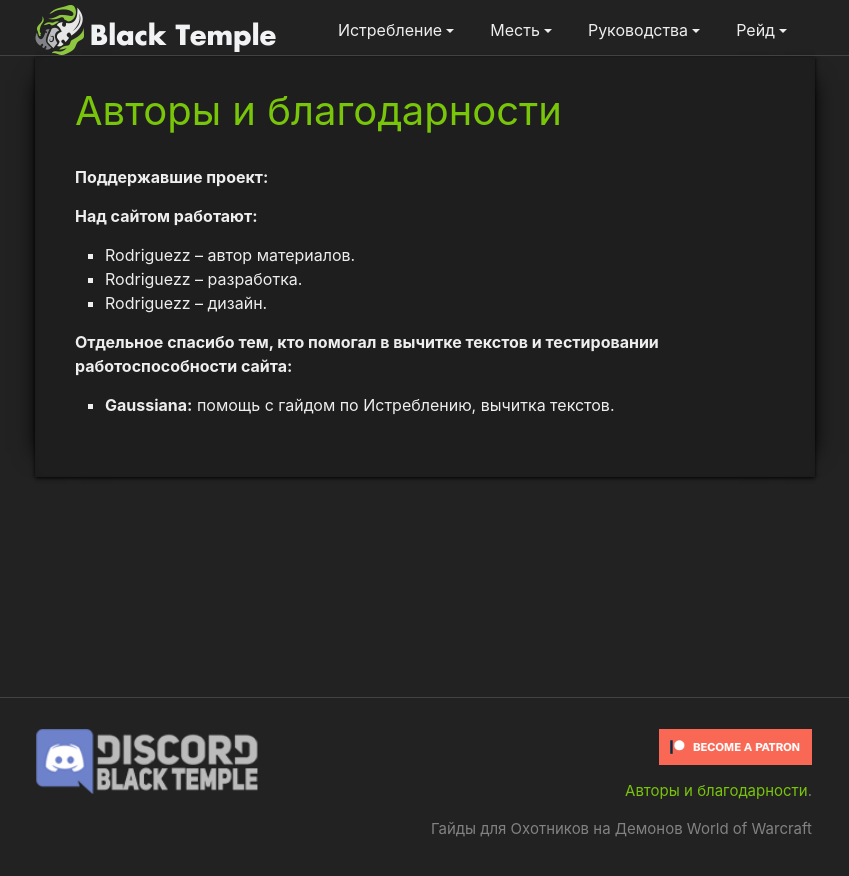
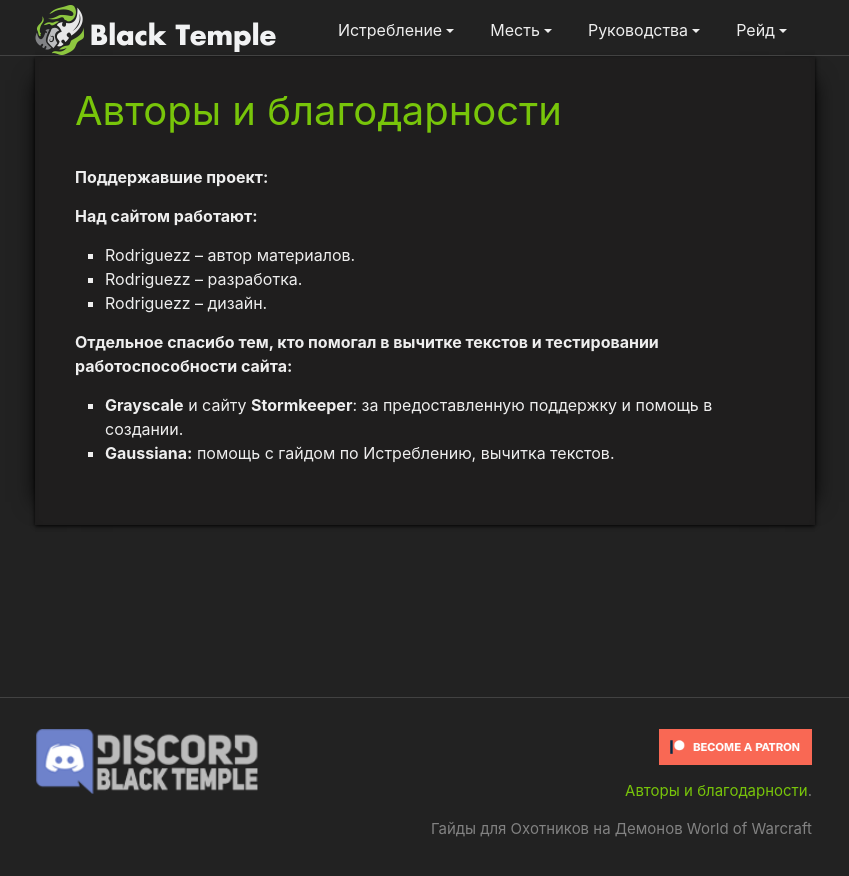
Before and after one commit to blacktempl/blacktempl.github.io, a Jekyll site: the page built from patreon/thanks.md, in a window 1280 px wide. Shown: the top 876 px of the page, without its empty margins (215-1064 px from the left). Built offline with Jekyll 4.4.1, drawn with Linux system fonts in a browser that asks for light colours; a script that is not in the unit is left out; comment, search, counter and statistics services are not loaded.

Commit message:
Update thanks.md

```diff
--- a/patreon/thanks.md
+++ b/patreon/thanks.md
@@ -16,5 +16,5 @@ toc: false
 * Rodriguezz – дизайн.
 
 **Отдельное спасибо тем, кто помогал в вычитке текстов и тестировании работоспособности сайта:**
-
+* **Grayscale** и сайту **Stormkeeper**: за предоставленную поддержку и помощь в создании.
 * **Gaussiana:** помощь с гайдом по Истреблению, вычитка текстов.
```
